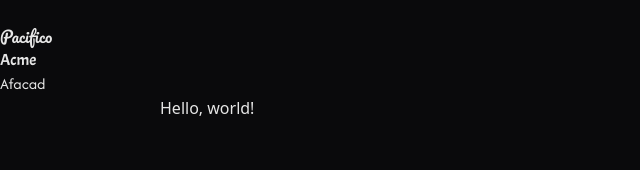
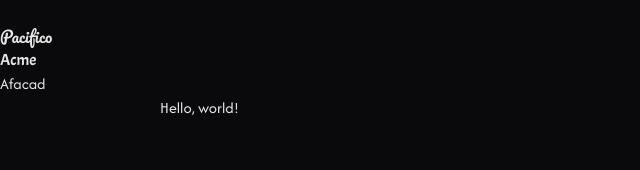
Before and after one commit to missatrox44/paleteria-and-snacks, a Next.js app: page / in a window 1280 px wide. Shown: the top 170 px of the page, without its empty margins (0-640 px from the left). Built offline with nearby package versions, Linux system fonts and the light colour scheme.

Commit message:
global body font

```diff
--- a/src/app/globals.scss
+++ b/src/app/globals.scss
@@ -11,6 +11,7 @@
 body {
   color: var(--foreground);
   background: var(--main-background);
+  font-family: var(--font-afacad), sans-serif;
 }
 
 .font-acme {
```
